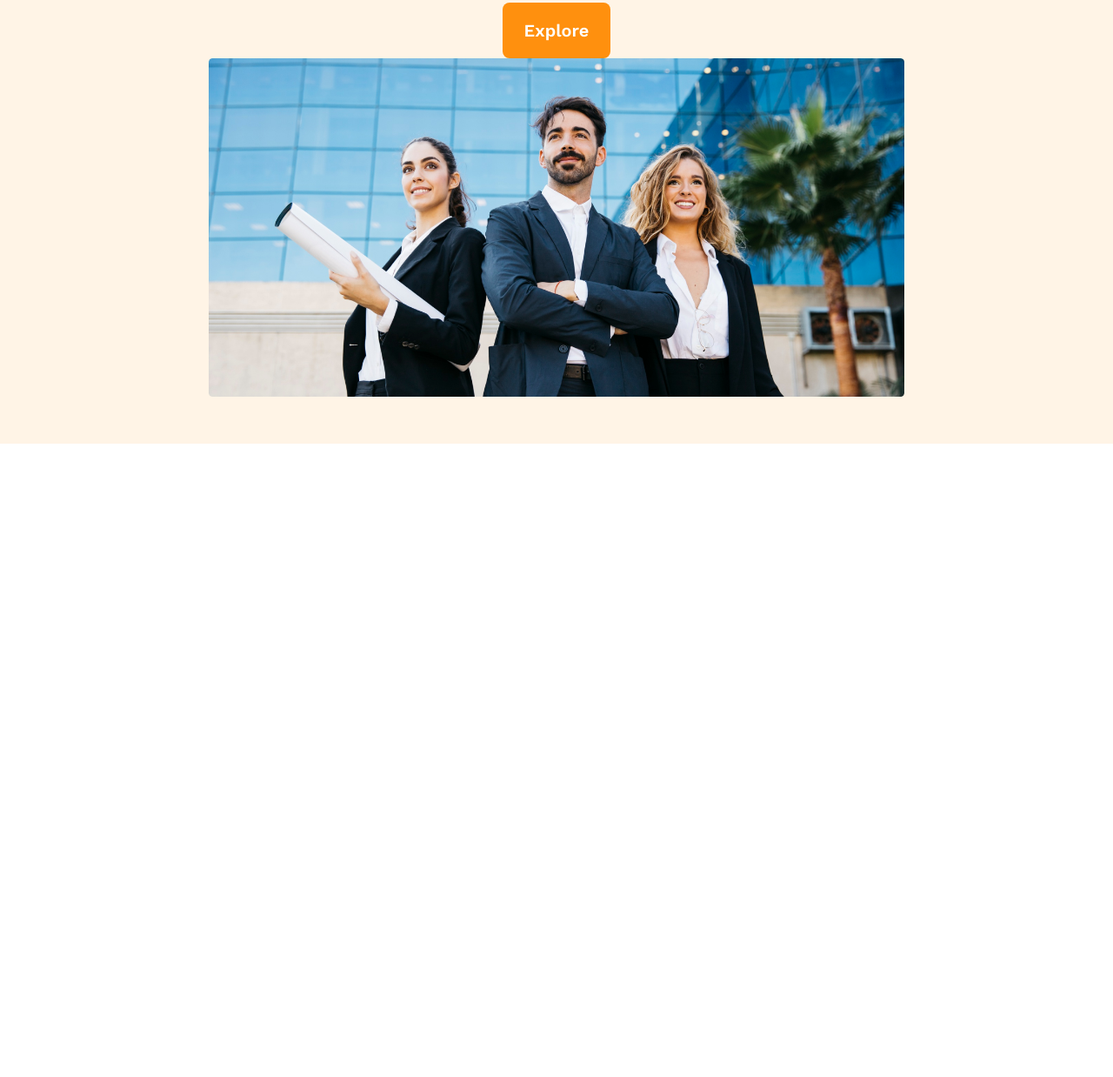
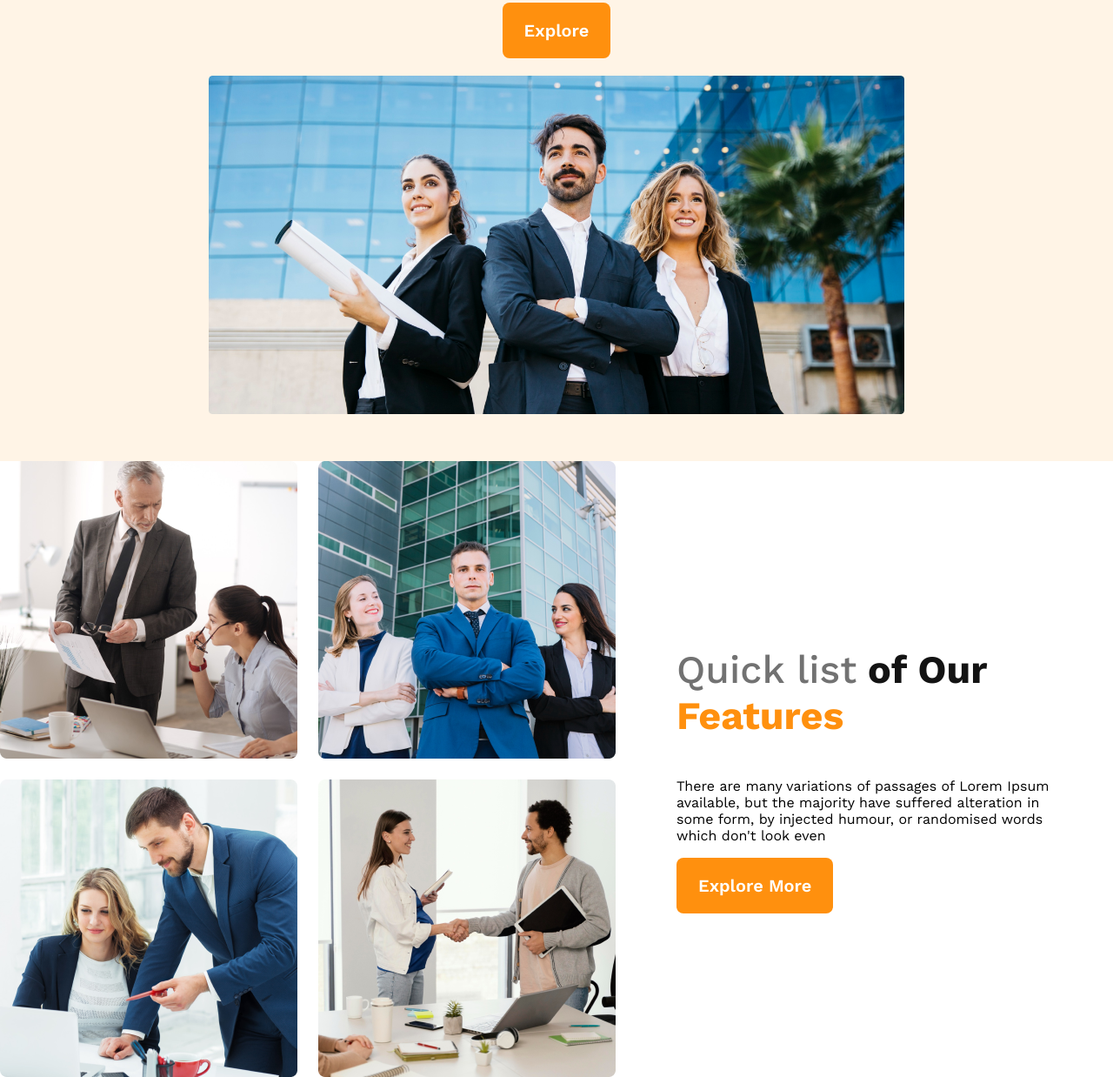
Before and after one commit to Imran-Hossain-Dev/g3-architects-website, a plain HTML site: page index.html in a window 1280 px wide. Shown: the part 481-1719 px from the top of the page at 87% size. Before the commit the page ends 991 px from the top, so only its background shows below. Drawn offline with nearby package versions, Linux system fonts and the light colour scheme.

Commit message:
added features content

```diff
--- a/index.html
+++ b/index.html
@@ -7,6 +7,8 @@
     <link rel="stylesheet" href="styles/architects.css">
 </head>
 <body>
+
+    <!-- header starting -->
     <header>
         <nav>
             <h3  class="nav-title">G3 Architects</h3>
@@ -26,8 +28,25 @@
             <img src="images/banner.png" alt="">
         </div>
     </header>
+<!-- header end -->
+
+
     <main>
+        <!-- teams features section start -->
+        <section class="teams-contanier">
+            <div class="teams-img-container">
+                    <img src="images/team1.png" alt="">
+                    <img src="images/team2.png" alt="">
+                    <img src="images/team3.png" alt="">
+                    <img src="images/team4.png" alt="">
 
+            </div>
+            <div class="teams-content">
+                <h3 class="teams-content-title"> <span class="quick-list">Quick list</span> <span class="of-our">of Our</span> <span class="features-span">Features</span> </h3>
+                <p class="teams-content-description">There are many variations of passages of Lorem Ipsum available, but the majority have suffered alteration in some form, by injected humour, or randomised words which don't look even</p>
+                <button class="btn-primary">Explore More</button>
+            </div>
+        </section>
     </main>
     <footer>
 
--- a/styles/architects.css
+++ b/styles/architects.css
@@ -26,6 +26,7 @@ body{
     font-weight: 600;
     cursor: pointer;
     border: 0;
+    margin-bottom: 20px;
 }
 
 
@@ -122,3 +123,46 @@ nav li a{
     }
 
 }
+
+
+/* main styles */
+
+main{
+    max-width: 1440px;
+    margin: 0 auto;
+}
+
+/* teams styles */
+.teams-contanier{
+    display: flex;
+    align-items: center;
+}
+
+.teams-img-container{
+    display: grid;
+    grid-template-columns: repeat(2, 1fr);
+    gap: 1.5rem;
+}
+
+.teams-content{
+    padding: 0 70px;
+}
+
+.teams-content-title{
+
+    font-size: 2.8rem;
+
+}
+
+.quick-list{
+    color: #727272;
+    font-weight: 500;
+}
+.of-our{
+    color: #131313;
+    font-weight: 700;
+}
+.features-span{
+    color: #FF900E;
+    font-weight: 700;
+}
```
